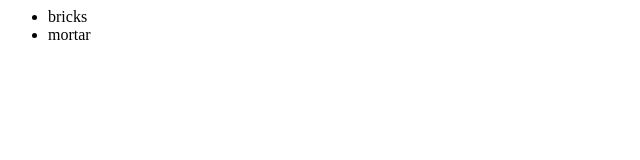
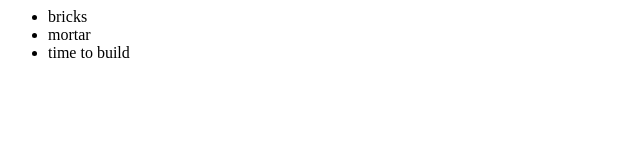
Before and after one commit to pboosten/hello-world, a plain HTML site: page index.html in a window 1280 px wide. Shown: the whole page, without its empty margins (0-640 px from the left). Drawn offline with Linux system fonts and the light colour scheme.

Commit message:
Added another mandatory item

```diff
--- a/index.html
+++ b/index.html
@@ -7,6 +7,7 @@
 			<ul>
 				<li>bricks</li>
 				<li>mortar</li>
+				<li>time to build</li>
 			</ul>
 		</div>
 	</body>
```
